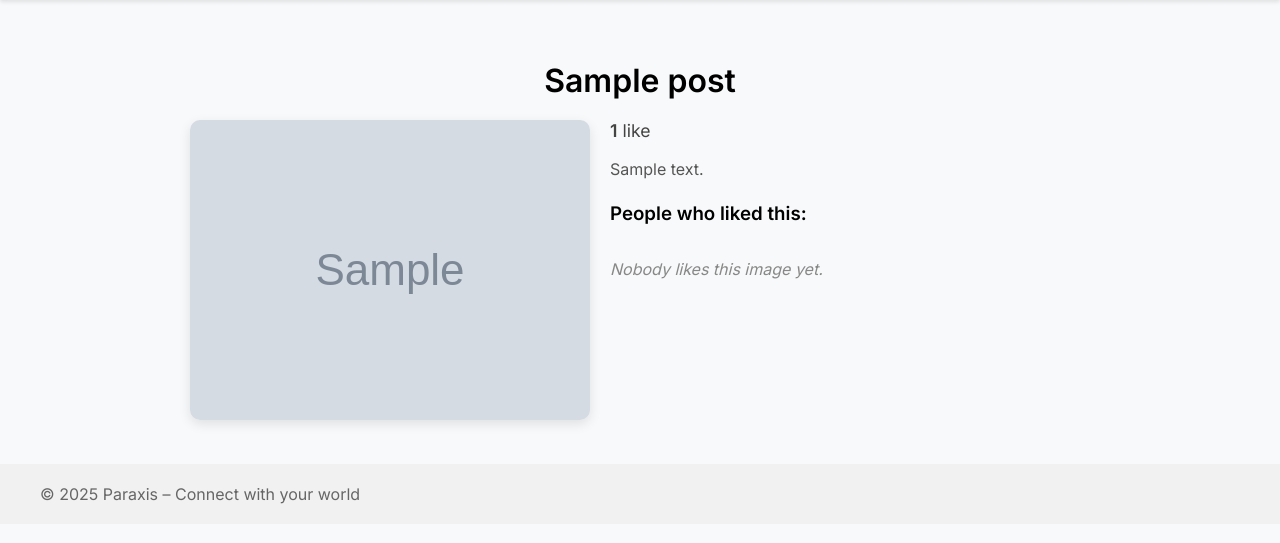
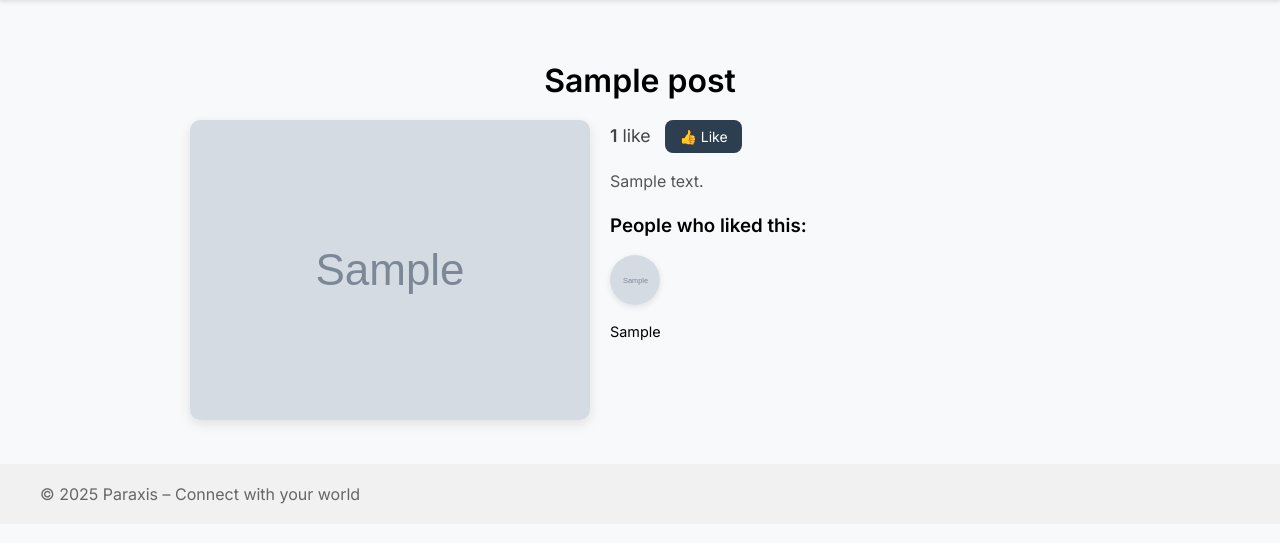
Before and after one commit to vedp18/paraxis, a Django app: a page that uses account/templates/base.html in a window 1280 px wide. Shown: the part 59-602 px from the top of the page. Run offline with Django 5.2, Linux system fonts and the light colour scheme; tables that the repository leaves empty hold one stand-in row (values such as "Sample post"); grey boxes marked "Sample" are stand-in pictures.

Commit message:
### Added like-unlike without reload using Javascript Fetch API.

```diff
--- a/account/static/css/base.css
+++ b/account/static/css/base.css
@@ -807,7 +807,7 @@
     color: #555;
 }
 
-.image-likes {
+.post-likes {
     display: flex;
     flex-wrap: wrap;
     gap: 15px;
@@ -830,6 +830,21 @@
     color: #888;
     font-style: italic;
 }
+
+.like-btn {
+    display: inline-block;
+    padding: 8px 14px;
+    margin-left: 10px;
+    border-radius: 8px;
+    background-color: #2c3e50;
+    color: #fff;
+    font-size: 14px;
+    font-weight: 500;
+    text-decoration: none;
+    transition: all 0.3s ease;
+    border: none;
+}
+
 
 
 
--- a/account/templates/base.html
+++ b/account/templates/base.html
@@ -5,7 +5,7 @@
 <head>
     <meta charset="UTF-8">
     <title>{% block title %}Social Dashboard{% endblock %}</title>
-    <link rel="stylesheet" href="{% static 'css/base.css' %}?v=32">
+    <link rel="stylesheet" href="{% static 'css/base.css' %}?v=33">
     <!-- loading login css -->
     {% block login_css %}{% endblock %}
     <!-- loading change_password css -->
@@ -80,6 +80,15 @@
             &copy; {{ year|default:2025 }} Paraxis – Connect with your world
         </div>
     </footer>
+    <script src="//cdn.jsdelivr.net/npm/js-cookie@3.0.1/dist/js.cookie.min.js"></script>
+    <script>
+        const csrftoken = Cookies.get('csrftoken');
+        document.addEventListener('DOMContentLoaded', (event) => {
+            // DOM loaded
+            {% block domready %}
+            {% endblock %}
+        })
+    </script>
 </body>
 
 </html>
--- a/post/models.py
+++ b/post/models.py
@@ -15,7 +15,7 @@
     description = models.TextField(blank=True)
     created = models.DateTimeField(auto_now_add=True)
     likes = models.ManyToManyField(settings.AUTH_USER_MODEL,
-                                   related_name='images_liked',
+                                   related_name='post_liked',
                                    blank=True)
 
     class Meta:
--- a/post/templates/post/post_detail.html
+++ b/post/templates/post/post_detail.html
@@ -14,9 +14,17 @@
         <div class="post-info">
             {% with total_likes=post.likes.count %}
             <div class="likes-section">
-                <span class="likes-count">
+                <span class="likes-count" data-count="{{ total_likes }}">
                     <strong>{{ total_likes }}</strong> like{{ total_likes|pluralize }}
                 </span>
+                <a href="#" data-id="{{ post.id }}" data-action="{% if request.user in post.likes.all %}un{% endif %}like"
+                    class="like-btn">
+                    {% if request.user not in post.likes.all %}
+                    👍 Like
+                    {% else %}
+                    👎🏼 Unlike
+                    {% endif %}
+                </a>
             </div>
 
             <div class="post-description">
@@ -24,8 +32,8 @@
             </div>
 
             <h3>People who liked this:</h3>
-            <div class="image-likes">
-                {% for user in likes %}
+            <div class="post-likes">
+                {% for user in post.likes.all %}
                 <div class="like-user">
                     {% if user.userprofile.photo %}
                     <img src="{{ user.userprofile.photo.url }}" alt="{{ user.first_name }}">
@@ -41,3 +49,58 @@
     </div>
 </div>
 {% endblock %}
+
+{% block domready %}
+const_url = '{% url "post:like" %}';
+var options = {
+method: 'POST',
+headers: {'X-CSRFToken': csrftoken},
+mode: 'same-origin'
+}
+
+document.querySelector('a.like-btn')
+.addEventListener('click', function(e){
+e.preventDefault();
+var likeButton = this;
+
+// add request body
+var formData = new FormData();
+formData.append('id', likeButton.dataset.id);
+formData.append('action', likeButton.dataset.action);
+options['body'] = formData;
+
+// send HTTP request
+fetch(const_url, options)
+.then(response => response.json())
+.then(data => {
+if (data['status'] === 'ok')
+{
+var previousAction = likeButton.dataset.action;
+
+// toggle button text and data-action
+var action = previousAction === 'like' ? 'unlike' : 'like';
+likeButton.dataset.action = action;
+likeButton.textContent = action === 'like' ? '👍 Like' : '👎🏼 Unlike';
+
+// update like count
+var likeSpan = document.querySelector('span.likes-count');
+var totalLikes = parseInt(likeSpan.dataset.count);
+
+totalLikes = previousAction === 'like' ? totalLikes + 1 : totalLikes - 1;
+likeSpan.dataset.count = totalLikes;
+likeSpan.innerHTML = `<strong>${totalLikes}</strong> like${totalLikes === 1 ? '' : 's'}`;
+
+
+// ⬇ Replace liked users list instantly
+document.querySelector('.post-likes').innerHTML = data.liked_users_html;
+
+
+
+}
+})
+
+
+
+});
+
+{% endblock %}
--- a/post/urls.py
+++ b/post/urls.py
@@ -6,4 +6,5 @@
 urlpatterns = [
     path('create/', views.post_create, name='create'),
     path('post_detail/<int:id>/<slug:slug>/', views.post_detail, name='post_detail'),
+    path('like/', views.post_like, name='like')
 ]
--- a/post/views.py
+++ b/post/views.py
@@ -3,9 +3,14 @@
 from django.contrib import messages
 from .forms import PostCreateForm
 from .models import Post
+from django.views.decorators.http import require_POST
+from django.http import JsonResponse
+from django.template.loader import render_to_string
 
 
 # Create your views here.
+
+# This view is for creating new post
 @login_required
 def post_create(request):
     if request.method == 'POST':
@@ -23,7 +28,33 @@
         form = PostCreateForm(initial={'url': request.GET.get('url','')})
     return render(request, 'post/create.html', {'section': 'posts', 'form': form})
 
+
+# This view is for showing post with in detail
 def post_detail(request, id, slug):
     post = get_object_or_404(Post, id=id, slug=slug)
     return render(request, 'post/post_detail.html',
                   {'section': 'post', 'post': post})
+
+
+# This view is for likes
+@login_required
+@require_POST
+def post_like(request):
+    post_id = request.POST.get('id')
+    action = request.POST.get('action')
+    if post_id and action:
+        try:
+            post = Post.objects.get(id=post_id)
+            if action == 'like':
+                post.likes.add(request.user)
+            else:
+                post.likes.remove(request.user)
+
+            liked_user_html = render_to_string('post/partial/liked_users.html', {'post': post})
+            return JsonResponse({
+                'status': 'ok',
+                'liked_users_html': liked_user_html
+            })
+        except Post.DoesNotExist:
+            pass
+    return JsonResponse({'status':'error'})
```
Also changed, not shown: post/templates/post/partial/liked_users.html (added, +10 -0 lines), media/users/2025/08/10/albert_profile.webp (added), media/users/2025/08/10/archimedes_profile.jpeg (added), media/users/2025/08/10/leonardo_davinci_profile.webp (added), media/users/2025/08/10/radhakrishna_profile.jpg (added), post/migrations/0005_alter_post_likes.py (added).
